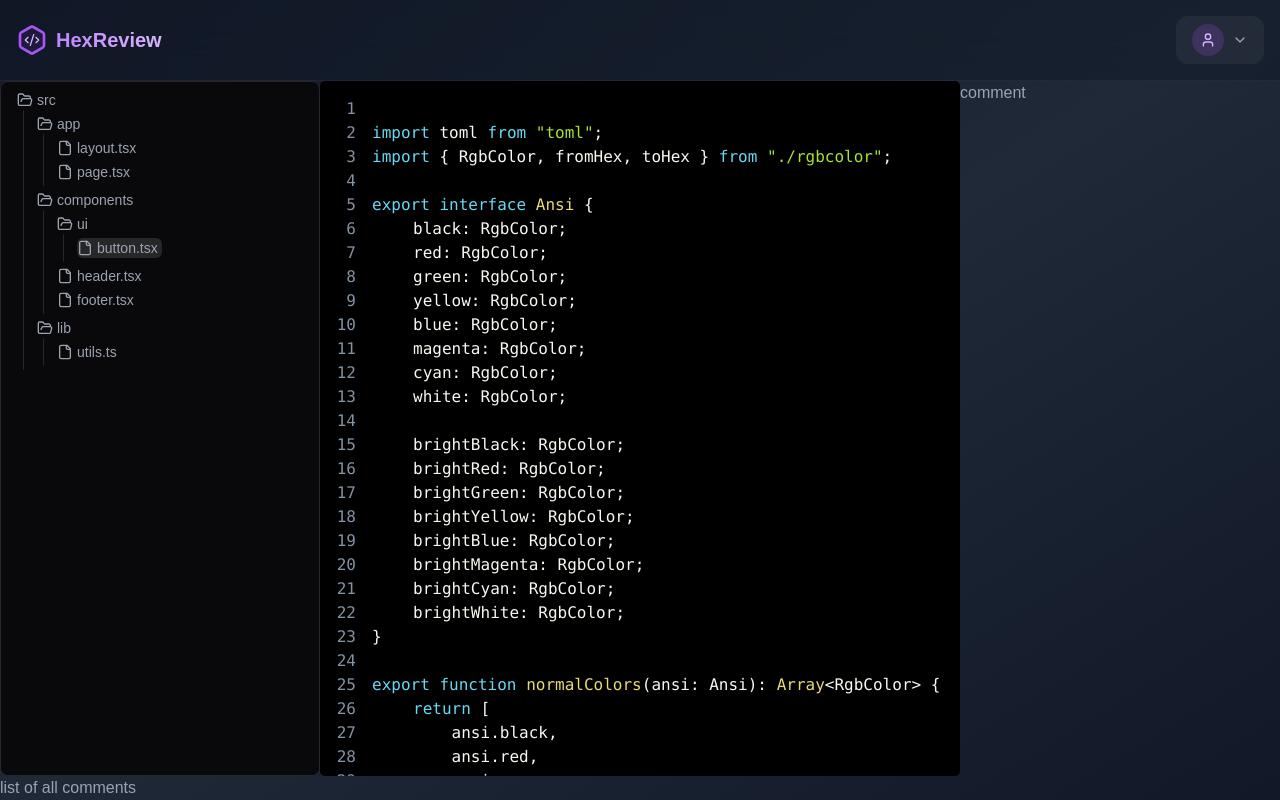
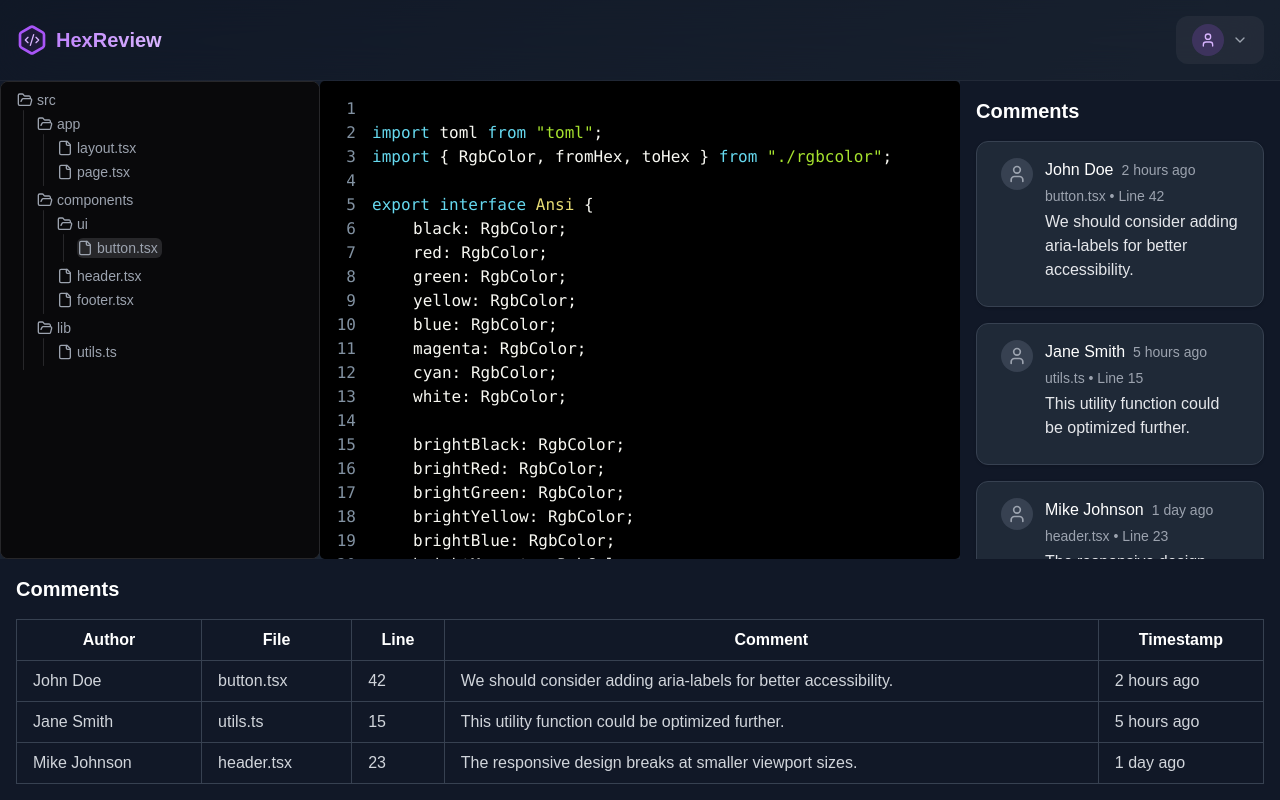
Before and after one commit to seasonedfish/hexreview, a Next.js app: page /projects/1 in a window 1280 px wide. Built offline with nearby package versions, Linux system fonts and the light colour scheme.

Commit message:
finished prototype for BComsSect and RightComsSect. Created card component

```diff
--- a/app/projects/[id]/page.tsx
+++ b/app/projects/[id]/page.tsx
@@ -2,8 +2,10 @@
 
 import Header from "@/components/header";
 import { File, Folder, Tree } from "@/components/ui/file-tree";
-import { Prism as SyntaxHighlighter } from 'react-syntax-highlighter';
+import { Prism as SyntaxHighlighter } from "react-syntax-highlighter";
 import { okaidia } from "react-syntax-highlighter/dist/esm/styles/prism";
+import BottomCommentsSection from "@/components/ui/BottomCommentsSection";
+import RightCommentsSection from "@/components/ui/RightCommentsSection";
 
 export default function FileTreeDemo() {
   const codeString = `
@@ -77,8 +79,6 @@ export interface TerminalColorScheme {
 
 	name?: string
 }
-
-
       `;
 
   return (
@@ -135,20 +135,24 @@ export interface TerminalColorScheme {
           </Tree>
         </div>
         <div className="basis-1/2">
-          <SyntaxHighlighter className="w-full h-full !m-0 !bg-black" language="typescript" style={okaidia} showLineNumbers={true}>
+          <SyntaxHighlighter
+            className="w-full h-full !m-0 !bg-black"
+            language="typescript"
+            style={okaidia}
+            showLineNumbers={true}
+          >
             {codeString}
           </SyntaxHighlighter>
         </div>
         <div className="basis-1/4">
-            comment
+          <RightCommentsSection />{" "}
+          {/* Here is where the CommentsSection is rendered */}
         </div>
       </main>
       <div>
-        list of all comments
+        <BottomCommentsSection />{" "}
       </div>
     </div>
-
-
   );
 }
 
--- /dev/null
+++ b/components/ui/BottomCommentsSection.tsx
@@ -0,0 +1,81 @@
+import React from "react";
+
+const BottomCommentsSection = () => {
+  const comments = [
+    {
+      id: 1,
+      author: "John Doe",
+      fileName: "button.tsx",
+      lineNumber: 42,
+      content:
+        "We should consider adding aria-labels for better accessibility.",
+      timestamp: "2 hours ago",
+    },
+    {
+      id: 2,
+      author: "Jane Smith",
+      fileName: "utils.ts",
+      lineNumber: 15,
+      content: "This utility function could be optimized further.",
+      timestamp: "5 hours ago",
+    },
+    {
+      id: 3,
+      author: "Mike Johnson",
+      fileName: "header.tsx",
+      lineNumber: 23,
+      content: "The responsive design breaks at smaller viewport sizes.",
+      timestamp: "1 day ago",
+    },
+  ];
+
+  return (
+    <div className="w-full bg-gray-900 p-4">
+      <h2 className="text-xl font-bold mb-4 text-white">Comments</h2>
+      <table className="min-w-full table-auto border-collapse">
+        <thead>
+          <tr>
+            <th className="px-4 py-2 border border-gray-700 text-white">
+              Author
+            </th>
+            <th className="px-4 py-2 border border-gray-700 text-white">
+              File
+            </th>
+            <th className="px-4 py-2 border border-gray-700 text-white">
+              Line
+            </th>
+            <th className="px-4 py-2 border border-gray-700 text-white">
+              Comment
+            </th>
+            <th className="px-4 py-2 border border-gray-700 text-white">
+              Timestamp
+            </th>
+          </tr>
+        </thead>
+        <tbody>
+          {comments.map((comment) => (
+            <tr key={comment.id}>
+              <td className="px-4 py-2 border border-gray-700 text-gray-300">
+                {comment.author}
+              </td>
+              <td className="px-4 py-2 border border-gray-700 text-gray-300">
+                {comment.fileName}
+              </td>
+              <td className="px-4 py-2 border border-gray-700 text-gray-300">
+                {comment.lineNumber}
+              </td>
+              <td className="px-4 py-2 border border-gray-700 text-gray-300">
+                {comment.content}
+              </td>
+              <td className="px-4 py-2 border border-gray-700 text-gray-300">
+                {comment.timestamp}
+              </td>
+            </tr>
+          ))}
+        </tbody>
+      </table>
+    </div>
+  );
+};
+
+export default BottomCommentsSection;
--- /dev/null
+++ b/components/ui/RightCommentsSection.tsx
@@ -0,0 +1,71 @@
+"use client";
+import React from "react";
+import { User } from "lucide-react";
+import { Card, CardContent } from "@/components/ui/card";
+
+const RightCommentsSection = () => {
+  const comments = [
+    {
+      id: 1,
+      author: "John Doe",
+      fileName: "button.tsx",
+      lineNumber: 42,
+      content:
+        "We should consider adding aria-labels for better accessibility.",
+      timestamp: "2 hours ago",
+    },
+    {
+      id: 2,
+      author: "Jane Smith",
+      fileName: "utils.ts",
+      lineNumber: 15,
+      content: "This utility function could be optimized further.",
+      timestamp: "5 hours ago",
+    },
+    {
+      id: 3,
+      author: "Mike Johnson",
+      fileName: "header.tsx",
+      lineNumber: 23,
+      content: "The responsive design breaks at smaller viewport sizes.",
+      timestamp: "1 day ago",
+    },
+  ];
+
+  return (
+    <div className="w-full bg-gray-900 p-4">
+      <h2 className="text-xl font-bold mb-4 text-white">Comments</h2>
+      <div className="space-y-4">
+        {comments.map((comment) => (
+          <Card key={comment.id} className="bg-gray-800 border-gray-700">
+            <CardContent className="pt-4">
+              <div className="flex items-start gap-3">
+                <div className="flex-shrink-0">
+                  <div className="w-8 h-8 rounded-full bg-gray-700 flex items-center justify-center">
+                    <User className="w-5 h-5 text-gray-400" />
+                  </div>
+                </div>
+                <div className="flex-1">
+                  <div className="flex items-center gap-2 mb-1">
+                    <span className="font-medium text-white">
+                      {comment.author}
+                    </span>
+                    <span className="text-sm text-gray-400">
+                      {comment.timestamp}
+                    </span>
+                  </div>
+                  <div className="text-sm text-gray-400 mb-1">
+                    {comment.fileName} • Line {comment.lineNumber}
+                  </div>
+                  <p className="text-gray-200">{comment.content}</p>
+                </div>
+              </div>
+            </CardContent>
+          </Card>
+        ))}
+      </div>
+    </div>
+  );
+};
+
+export default RightCommentsSection;
--- /dev/null
+++ b/components/ui/card.tsx
@@ -0,0 +1,83 @@
+import * as React from "react";
+
+import { cn } from "@/lib/utils";
+
+const Card = React.forwardRef<
+  HTMLDivElement,
+  React.HTMLAttributes<HTMLDivElement>
+>(({ className, ...props }, ref) => (
+  <div
+    ref={ref}
+    className={cn(
+      "rounded-xl border bg-card text-card-foreground shadow",
+      className
+    )}
+    {...props}
+  />
+));
+Card.displayName = "Card";
+
+const CardHeader = React.forwardRef<
+  HTMLDivElement,
+  React.HTMLAttributes<HTMLDivElement>
+>(({ className, ...props }, ref) => (
+  <div
+    ref={ref}
+    className={cn("flex flex-col space-y-1.5 p-6", className)}
+    {...props}
+  />
+));
+CardHeader.displayName = "CardHeader";
+
+const CardTitle = React.forwardRef<
+  HTMLParagraphElement,
+  React.HTMLAttributes<HTMLHeadingElement>
+>(({ className, ...props }, ref) => (
+  <h3
+    ref={ref}
+    className={cn("font-semibold leading-none tracking-tight", className)}
+    {...props}
+  />
+));
+CardTitle.displayName = "CardTitle";
+
+const CardDescription = React.forwardRef<
+  HTMLParagraphElement,
+  React.HTMLAttributes<HTMLParagraphElement>
+>(({ className, ...props }, ref) => (
+  <p
+    ref={ref}
+    className={cn("text-sm text-muted-foreground", className)}
+    {...props}
+  />
+));
+CardDescription.displayName = "CardDescription";
+
+const CardContent = React.forwardRef<
+  HTMLDivElement,
+  React.HTMLAttributes<HTMLDivElement>
+>(({ className, ...props }, ref) => (
+  <div ref={ref} className={cn("p-6 pt-0", className)} {...props} />
+));
+CardContent.displayName = "CardContent";
+
+const CardFooter = React.forwardRef<
+  HTMLDivElement,
+  React.HTMLAttributes<HTMLDivElement>
+>(({ className, ...props }, ref) => (
+  <div
+    ref={ref}
+    className={cn("flex items-center p-6 pt-0", className)}
+    {...props}
+  />
+));
+CardFooter.displayName = "CardFooter";
+
+export {
+  Card,
+  CardHeader,
+  CardFooter,
+  CardTitle,
+  CardDescription,
+  CardContent,
+};
```
